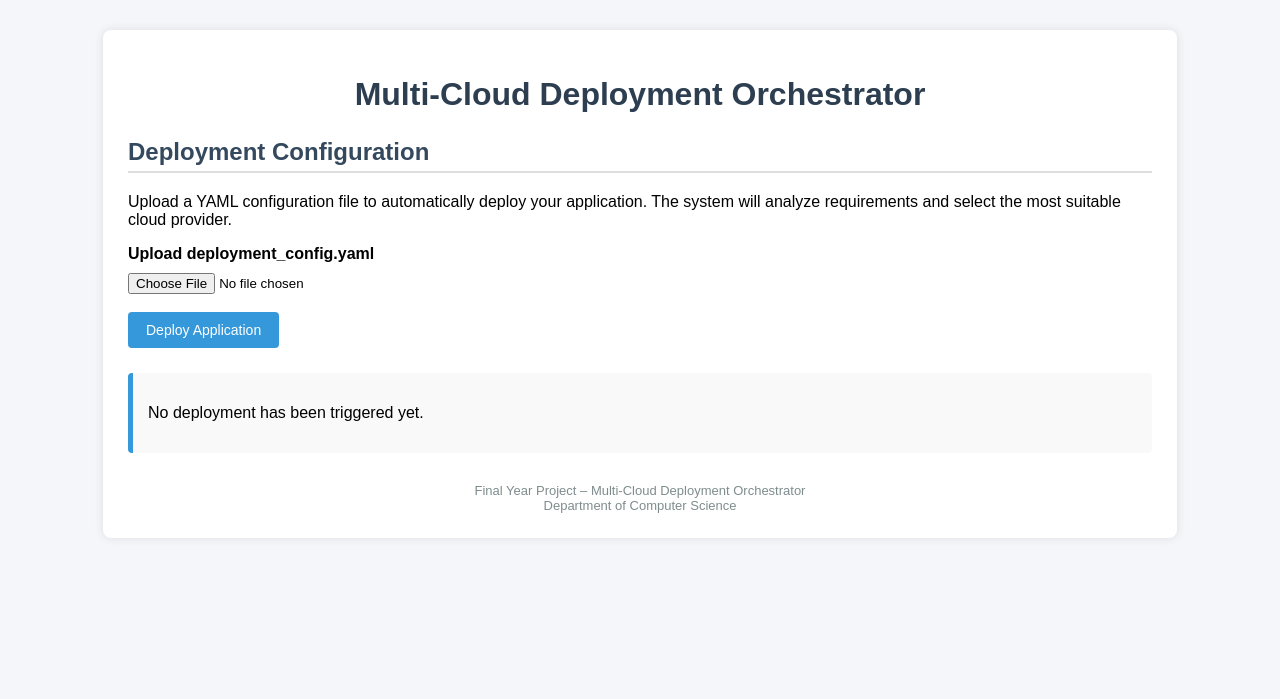
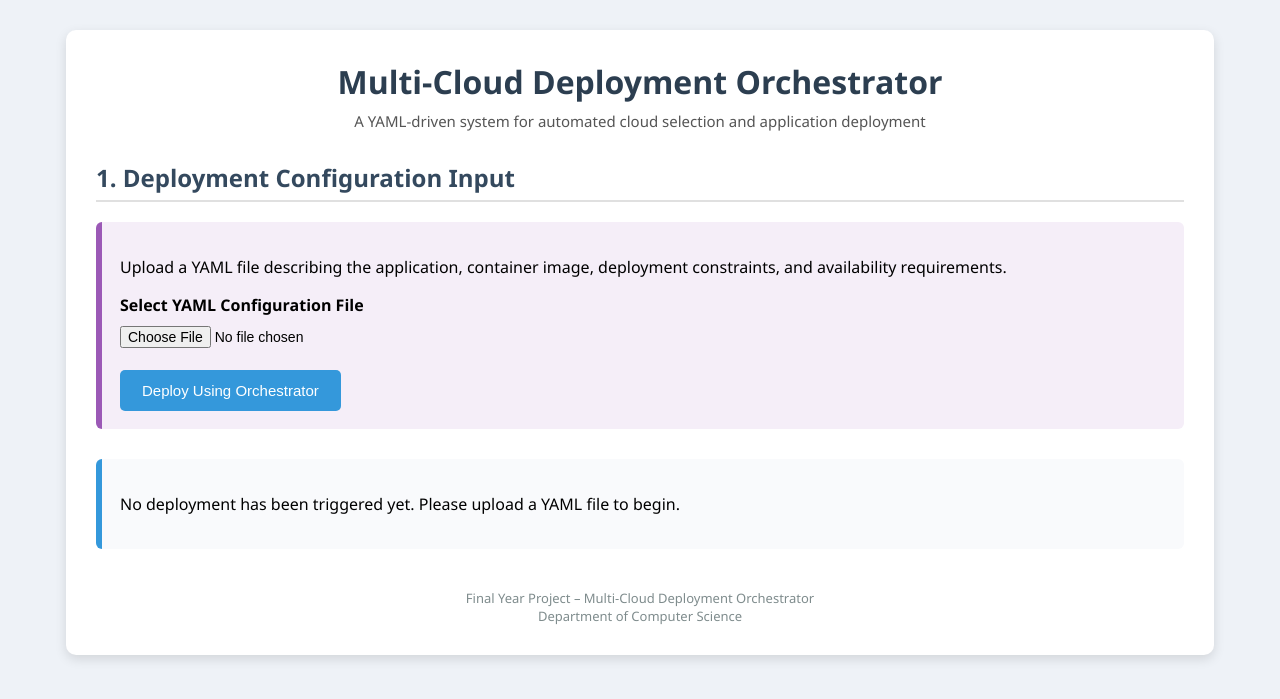
Before and after one commit to muhammadtalha19/Final-year-Project, a Flask app: page / in a window 1280 px wide. Shown: the top 699 px of the page. Run offline with Flask 3, Linux system fonts and the light colour scheme.

Commit message:
Update project files

```diff
--- a/img2pdf_deploy.yaml
+++ b/img2pdf_deploy.yaml
@@ -5,11 +5,11 @@ app:
 
 deployment:
   container:
-    image: ghcr.io/muhammadtalha19/fyp/img2pdf:latest
-    port: 5000
+    image: dockertalha19/img2pdf:latest
+    port: 80
 
 requirements:
   min_uptime: 99.5
-  max_monthly_cost: 10
+  max_monthly_cost: 20
   public_access: true
   force_deploy: true
--- a/templates/index.html
+++ b/templates/index.html
@@ -5,47 +5,58 @@
 
     <style>
         body {
-            font-family: Arial, sans-serif;
-            background-color: #f4f6f9;
+            font-family: "Segoe UI", Arial, sans-serif;
+            background-color: #eef2f7;
             margin: 0;
             padding: 0;
         }
 
         .container {
-            width: 80%;
+            width: 85%;
             margin: 30px auto;
             background: #ffffff;
-            padding: 25px;
-            border-radius: 8px;
-            box-shadow: 0 0 10px rgba(0,0,0,0.1);
+            padding: 30px;
+            border-radius: 10px;
+            box-shadow: 0 4px 12px rgba(0,0,0,0.12);
         }
 
-        h1 {
+        header {
             text-align: center;
+            margin-bottom: 30px;
+        }
+
+        header h1 {
+            margin: 0;
             color: #2c3e50;
+        }
+
+        header p {
+            margin-top: 8px;
+            color: #555;
+            font-size: 15px;
         }
 
         h2 {
             color: #34495e;
-            border-bottom: 2px solid #ddd;
-            padding-bottom: 5px;
+            border-bottom: 2px solid #e0e0e0;
+            padding-bottom: 6px;
         }
 
         .section {
-            margin-top: 25px;
+            margin-top: 30px;
         }
 
         .card {
-            background: #f9f9f9;
-            padding: 15px;
-            border-left: 5px solid #3498db;
-            margin-top: 10px;
-            border-radius: 4px;
+            background: #f9fafc;
+            padding: 18px;
+            border-radius: 6px;
+            margin-top: 12px;
+            border-left: 6px solid #3498db;
         }
 
         .success {
             border-left-color: #2ecc71;
-            background: #eafaf1;
+            background: #ecf9f1;
         }
 
         .warning {
@@ -53,19 +64,40 @@
             background: #fef5e7;
         }
 
-        .error {
-            border-left-color: #e74c3c;
-            background: #fdecea;
+        .info {
+            border-left-color: #9b59b6;
+            background: #f5eef8;
+        }
+
+        .badge {
+            display: inline-block;
+            padding: 4px 10px;
+            border-radius: 12px;
+            font-size: 12px;
+            font-weight: bold;
+            color: #fff;
+        }
+
+        .badge-aws {
+            background: #ff9900;
+        }
+
+        .badge-success {
+            background: #27ae60;
+        }
+
+        .badge-info {
+            background: #2980b9;
         }
 
         button {
-            padding: 10px 18px;
+            padding: 12px 22px;
             background-color: #3498db;
             color: white;
             border: none;
-            border-radius: 4px;
+            border-radius: 5px;
             cursor: pointer;
-            font-size: 14px;
+            font-size: 15px;
         }
 
         button:hover {
@@ -74,24 +106,39 @@
 
         input[type="file"] {
             margin-top: 10px;
+            font-size: 14px;
+        }
+
+        ul {
+            margin-top: 10px;
+        }
+
+        ul li {
+            margin-bottom: 6px;
         }
 
         pre {
             background: #2c3e50;
             color: #ecf0f1;
-            padding: 15px;
-            border-radius: 4px;
+            padding: 16px;
+            border-radius: 6px;
             overflow-x: auto;
+            font-size: 13px;
         }
 
         a {
             color: #2980b9;
             font-weight: bold;
+            text-decoration: none;
+        }
+
+        a:hover {
+            text-decoration: underline;
         }
 
         footer {
             text-align: center;
-            margin-top: 30px;
+            margin-top: 40px;
             font-size: 13px;
             color: #7f8c8d;
         }
@@ -102,42 +149,60 @@
 
 <div class="container">
 
+    <header>
         <h1>Multi-Cloud Deployment Orchestrator</h1>
+        <p>
+            A YAML-driven system for automated cloud selection and application deployment
+        </p>
+    </header>
 
-    <!-- ================= INPUT SECTION ================= -->
+    <!-- INPUT -->
     <div class="section">
-        <h2>Deployment Configuration</h2>
+        <h2>1. Deployment Configuration Input</h2>
 
+        <div class="card info">
             <p>
-            Upload a YAML configuration file to automatically deploy your application.
-            The system will analyze requirements and select the most suitable cloud provider.
+                Upload a YAML file describing the application, container image,
+                deployment constraints, and availability requirements.
             </p>
 
             <form method="POST" action="/deploy" enctype="multipart/form-data">
-            <label><strong>Upload deployment_config.yaml</strong></label><br>
+                <label><strong>Select YAML Configuration File</strong></label><br>
                 <input type="file" name="config_file" accept=".yaml,.yml" required><br><br>
-            <button type="submit">Deploy Application</button>
+                <button type="submit">Deploy Using Orchestrator</button>
             </form>
-    </div>
-
-    <!-- ================= RESULT SECTION ================= -->
-    {% if result %}
-    <div class="section">
-        <h2>Cloud Decision Engine</h2>
-
-        <div class="card">
-            <p><strong>Application:</strong> {{ result.app }}</p>
-            <p><strong>Environment:</strong> {{ result.environment }}</p>
-            <p><strong>Selected Cloud:</strong> {{ result.decision.selected_cloud }}</p>
-            <p><strong>Reason:</strong> {{ result.decision.reason }}</p>
         </div>
     </div>
 
+    {% if result %}
+
+    <!-- DECISION -->
     <div class="section">
-        <h2>Deployment Status</h2>
+        <h2>2. Cloud Selection & Decision Engine</h2>
+
+        <div class="card">
+            <p><strong>Application Name:</strong> {{ result.app }}</p>
+            <p><strong>Environment:</strong> {{ result.environment }}</p>
+
+            <p>
+                <strong>Selected Cloud:</strong>
+                <span class="badge badge-aws">
+                    {{ result.decision.selected_cloud }}
+                </span>
+            </p>
+
+            <p><strong>Decision Reason:</strong> {{ result.decision.reason }}</p>
+        </div>
+    </div>
+
+    <!-- EXECUTION -->
+    <div class="section">
+        <h2>3. Deployment Execution</h2>
 
         <div class="card success">
-            <p><strong>Status:</strong> Deployment Successful</p>
+            <span class="badge badge-success">SUCCESS</span>
+            <p><strong>Deployment Status:</strong> Application deployed successfully</p>
+
             <ul>
                 {% for step in result.deployment_steps %}
                     <li>{{ step }}</li>
@@ -146,25 +211,32 @@
         </div>
     </div>
 
+    <!-- OUTPUT -->
     {% if result.public_ip %}
     <div class="section">
-        <h2>Application Access</h2>
+        <h2>4. Application Access</h2>
 
         <div class="card warning">
-            <p>Your application is live at:</p>
+            <p>
+                The deployed application is publicly accessible at:
+            </p>
+            <p>
                 <a href="http://{{ result.public_ip }}" target="_blank">
                     http://{{ result.public_ip }}
                 </a>
+            </p>
         </div>
     </div>
     {% endif %}
 
     {% else %}
+
     <div class="section">
         <div class="card">
-            <p>No deployment has been triggered yet.</p>
+            <p>No deployment has been triggered yet. Please upload a YAML file to begin.</p>
         </div>
     </div>
+
     {% endif %}
 
     <footer>
```
Also changed, not shown: aws_provider.py (+18 -10 lines), app.py (line endings or trailing spaces), config.yaml (line endings or trailing spaces), container.json (line endings or trailing spaces), deploy_flask.yaml (line endings or trailing spaces), deploy_ml.yaml (line endings or trailing spaces), deployment_config.yaml (line endings or trailing spaces), launch-ecs.py (line endings or trailing spaces), orchestrator.py (line endings or trailing spaces), requirements.txt (line endings or trailing spaces), 1 other file. Lines whose indentation alone changed are shown as unchanged.
